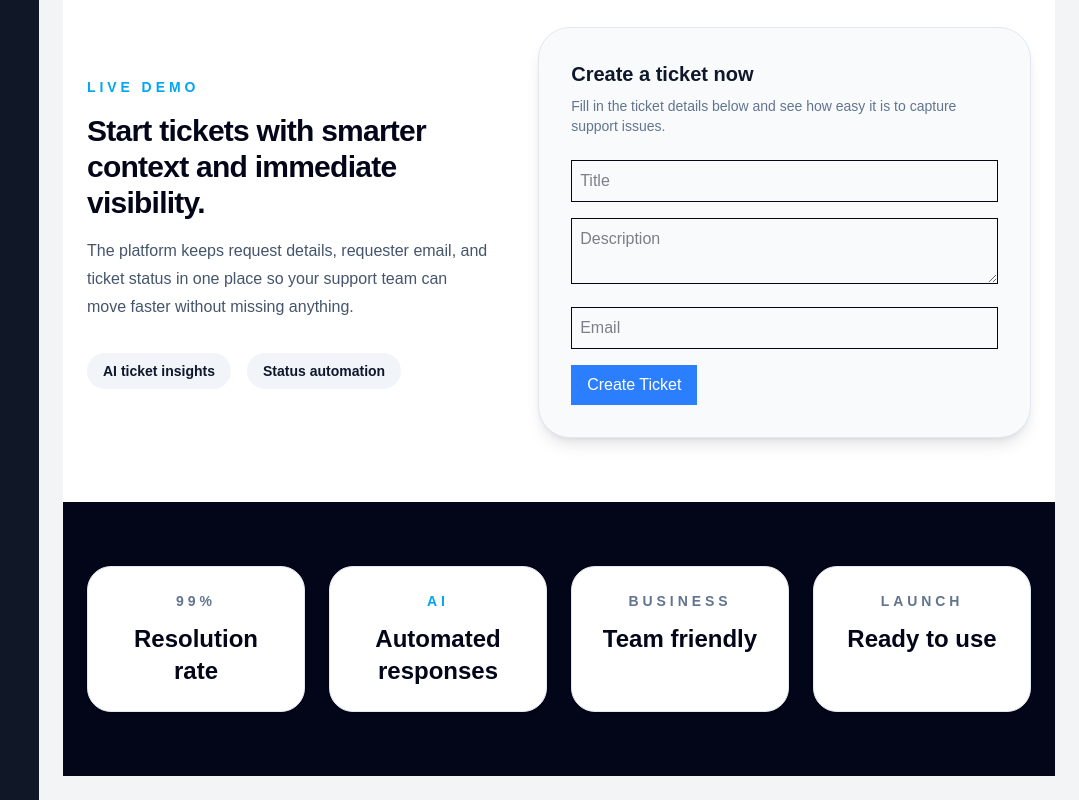
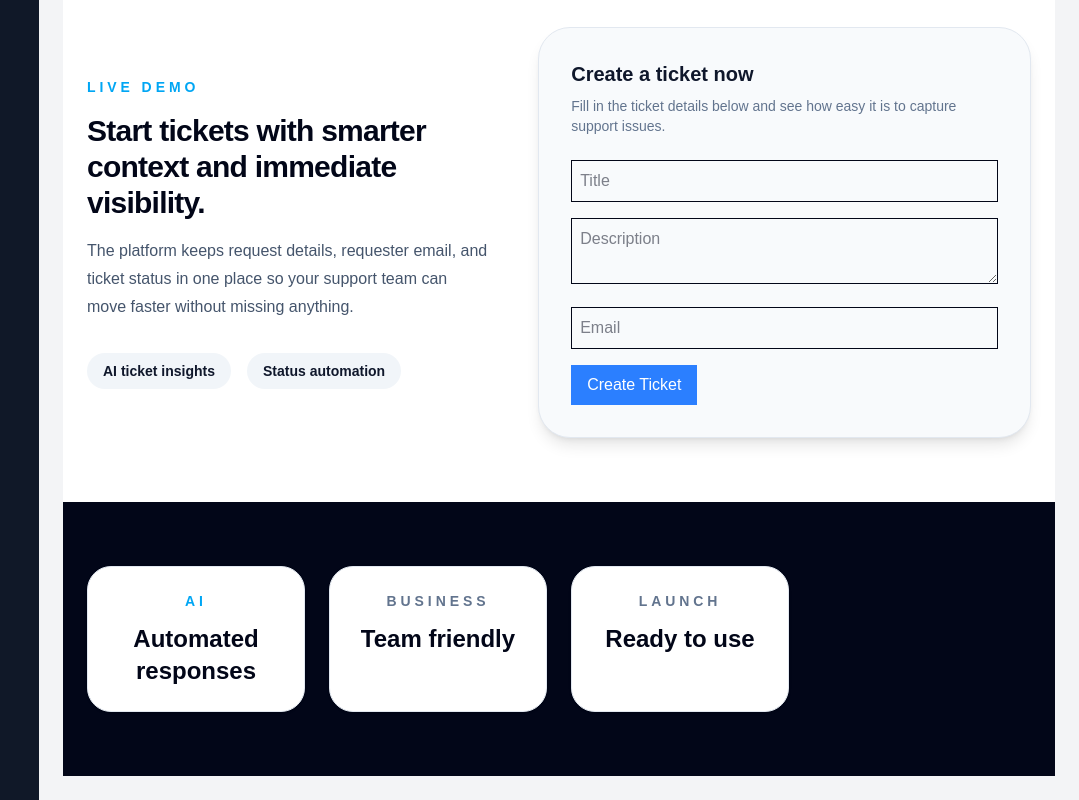
Before and after one commit to Vikas1248/ticketing-frontend, a Next.js app: page / in a window 1280 px wide. Shown: the part 1184-1984 px from the top of the page, without its empty margins (201-1280 px from the left). Built offline with nearby package versions, Linux system fonts and the light colour scheme.

Commit message:
Remove resolution rate section from landing page

```diff
--- a/app/page.js
+++ b/app/page.js
@@ -89,10 +89,6 @@ export default function Home() {
       <section className="mx-auto max-w-7xl px-6 py-16">
         <div className="grid gap-6 sm:grid-cols-2 lg:grid-cols-4">
           <div className="rounded-3xl border border-slate-200 bg-white p-6 text-center shadow-sm">
-            <p className="text-sm font-semibold uppercase tracking-[0.28em] text-slate-500">99%</p>
-            <h3 className="mt-3 text-2xl font-semibold text-slate-950">Resolution rate</h3>
-          </div>
-          <div className="rounded-3xl border border-slate-200 bg-white p-6 text-center shadow-sm">
             <p className="text-sm font-semibold uppercase tracking-[0.28em] text-slate-500"><span className="text-sky-500">AI</span></p>
             <h3 className="mt-3 text-2xl font-semibold text-slate-950">Automated responses</h3>
           </div>
--- a/app/page.tsx
+++ b/app/page.tsx
@@ -91,10 +91,6 @@ export default function Home() {
       <section className="mx-auto max-w-7xl px-6 py-16">
         <div className="grid gap-6 sm:grid-cols-2 lg:grid-cols-4">
           <div className="rounded-3xl border border-slate-200 bg-white p-6 text-center shadow-sm">
-            <p className="text-sm font-semibold uppercase tracking-[0.28em] text-slate-500">99%</p>
-            <h3 className="mt-3 text-2xl font-semibold text-slate-950">Resolution rate</h3>
-          </div>
-          <div className="rounded-3xl border border-slate-200 bg-white p-6 text-center shadow-sm">
             <p className="text-sm font-semibold uppercase tracking-[0.28em] text-slate-500"><span className="text-sky-500">AI</span></p>
             <h3 className="mt-3 text-2xl font-semibold text-slate-950">Automated responses</h3>
           </div>
```
